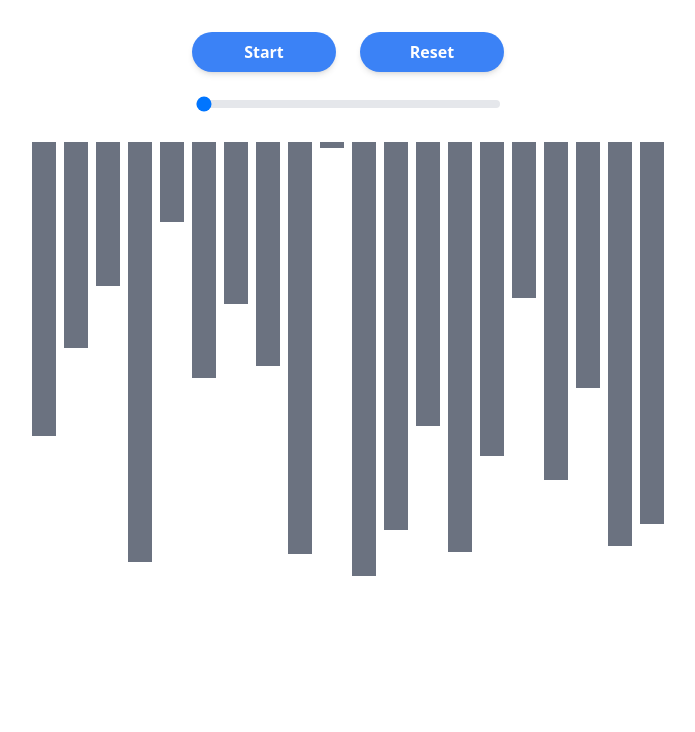
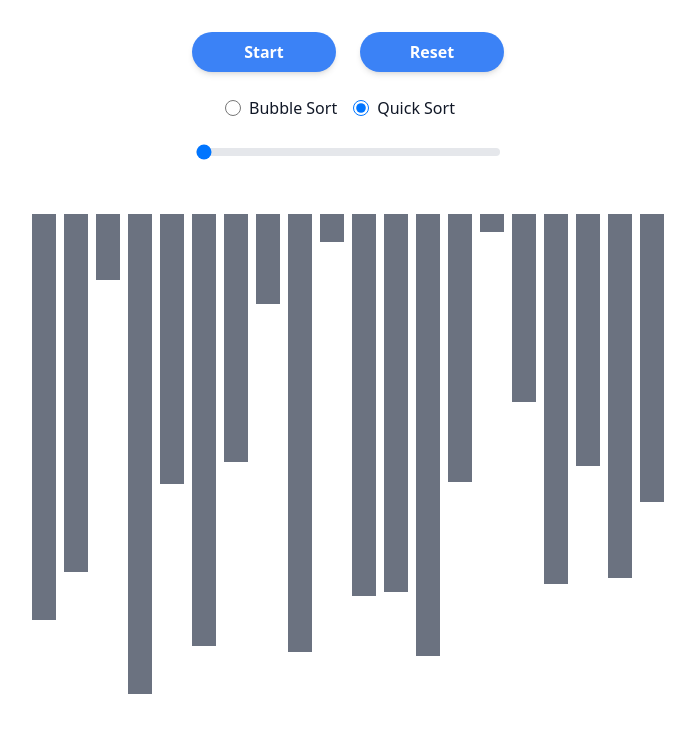
Before and after one commit to bahetyshyam/sorting-app, a React (Vite) app: page / in a window 1280 px wide. Shown: the top 732 px of the page, without its empty margins (292-987 px from the left). Built offline with nearby package versions, Linux system fonts and the light colour scheme.

Commit message:
Moved sorting algorithm to utility, started quick sort

```diff
--- a/src/App.tsx
+++ b/src/App.tsx
@@ -1,33 +1,40 @@
-import { useEffect } from 'react';
-import { v4 as uuidv4 } from 'uuid';
+import { useEffect, useMemo } from 'react';
 import Button from './components/Button';
 import Bar from './components/Bar';
 import './App.css';
-import { ElementItem } from './types';
-import { useAppContext } from './contexts/AppContext';
+import { AppContextType, useAppContext } from './contexts/AppContext';
 import RangeSlider from './components/RangeSlider';
+import RadioButtons from './components/RadioButtons';
+import { createRandomNumberArray } from './contexts/util';
+import { SortingAlgorithm } from './types';
 
-function createRandomNumberArray(
-  size: number = 20,
-  upperLimit: number = 100,
-): ElementItem[] {
-  return Array.from({ length: size }, () => ({
-    value: Math.floor(Math.random() * upperLimit),
-    id: uuidv4(),
-    color: 'gray',
-  }));
-}
+const radioButtonItems = [
+  {
+    id: 'bubbleSort',
+    value: 'bubbleSort',
+    label: 'Bubble Sort',
+    isDefault: false,
+  },
+  {
+    id: 'quickSort',
+    value: 'quickSort',
+    label: 'Quick Sort',
+    isDefault: false,
+  },
+];
 
 function App() {
   const {
     sortArray,
     isAppSorting,
     arraySize,
+    sortingAlgorithm,
     setSortArray,
     setArraySize,
+    setSortingAlgorithm,
     resetArray,
     startSorting,
-  } = useAppContext();
+  } = useAppContext() as AppContextType;
 
   useEffect(() => {
     setSortArray(createRandomNumberArray());
@@ -45,6 +52,20 @@ function App() {
     }
   }
 
+  const radioItemsProps = useMemo(() => {
+    const radioItems = radioButtonItems.map((item) => {
+      return {
+        ...item,
+        isDefault: item.value === sortingAlgorithm,
+      };
+    });
+    return radioItems;
+  }, [sortingAlgorithm]);
+
+  function onChangeRadioButton(value: string) {
+    setSortingAlgorithm(value as SortingAlgorithm);
+  }
+
   return (
     <div>
       <div className="flex items-center justify-center">
@@ -55,6 +76,10 @@ function App() {
           Reset
         </Button>
       </div>
+      <RadioButtons
+        radioItems={radioItemsProps}
+        onChange={onChangeRadioButton}
+      />
       <RangeSlider
         value={arraySize}
         updateArraySize={setArraySize}
@@ -69,6 +94,7 @@ function App() {
               id={item.id}
               value={item.value}
               barColor={item.color}
+              isPivot={item.isPivot}
             />
           );
         })}
--- a/src/components/Bar/index.tsx
+++ b/src/components/Bar/index.tsx
@@ -6,15 +6,23 @@ interface IProps {
   id: string;
   value: number;
   barColor: ElementItemColor;
+  isPivot?: boolean;
 }
 
-const Bar: React.FC<IProps> = ({ id, value, barColor }) => {
+const Bar: React.FC<IProps> = ({ id, value, barColor, isPivot }) => {
   const barClass = classNames(['w-6 m-1'], {
     'bg-gray-500': barColor === 'gray',
     'bg-blue-600': barColor === 'blue',
+    'bg-red-600': barColor === 'red',
+  });
+  const pivotClassNames = classNames(['w-6 m-1'], {
+    'bg-red-600': isPivot,
   });
   return (
-    <div key={id} className={barClass} style={{ height: value * 2 }}></div>
+    <div key={id}>
+      <div className={pivotClassNames} style={{ height: 20 }}></div>
+      <div className={barClass} style={{ height: value * 2 }}></div>
+    </div>
   );
 };
 
--- /dev/null
+++ b/src/components/RadioButtons/index.tsx
@@ -0,0 +1,63 @@
+import React, { useEffect, useId, useMemo, useState } from 'react';
+
+interface IProps {
+  radioItems: RadioItemsType[];
+  onChange?: (radioValue: string) => void;
+}
+
+type RadioItemsType = {
+  id: string;
+  value: string;
+  label: string;
+  isDefault?: boolean;
+};
+
+const RadioButtons: React.FC<IProps> = ({ radioItems, onChange }) => {
+  const defaultRadioValue = useMemo(() => {
+    if (radioItems.length === 0) {
+      return '';
+    }
+    const item = radioItems.find((item) => item.isDefault);
+    if (item) {
+      return item.value;
+    }
+    return radioItems[0].value;
+  }, [radioItems]);
+  const [radioValue, setRadioValue] = useState<string>(defaultRadioValue);
+  const [nameForRadio] = useId();
+  useEffect(() => {
+    if (onChange) {
+      onChange(radioValue);
+    }
+  }, [radioValue]);
+  function onRadioValueChange(e: React.FormEvent<HTMLInputElement>) {
+    setRadioValue(e.currentTarget.value);
+  }
+  return (
+    <div className="mt-6 flex items-center justify-center">
+      {radioItems.map(({ id, value, label }) => {
+        return (
+          <div key={id} className="mr-4 flex items-center">
+            <input
+              checked={radioValue === value}
+              onChange={onRadioValueChange}
+              id={id}
+              type="radio"
+              value={value}
+              name={nameForRadio}
+              className="h-4 w-4 cursor-pointer border-gray-300 bg-gray-100 text-blue-600"
+            />
+            <label
+              htmlFor={id}
+              className="ms-2 cursor-pointer text-base font-medium text-gray-900 dark:text-gray-300"
+            >
+              {label}
+            </label>
+          </div>
+        );
+      })}
+    </div>
+  );
+};
+
+export default RadioButtons;
--- a/src/contexts/util.ts
+++ b/src/contexts/util.ts
@@ -1,13 +1,169 @@
-import { ElementItem } from '../types';
+import { ElementItem, SortingAlgorithm } from '../types';
 import { v4 as uuidv4 } from 'uuid';
+
+function createRandomNumberExceptZero(upperLimit: number) {
+  let randomNumber;
+  do {
+    randomNumber = Math.floor(Math.random() * upperLimit);
+  } while (randomNumber === 0);
+  return randomNumber;
+}
 
 export function createRandomNumberArray(
   size: number = 20,
   upperLimit: number = 250,
 ): ElementItem[] {
   return Array.from({ length: size }, () => ({
-    value: Math.floor(Math.random() * upperLimit),
+    value: createRandomNumberExceptZero(upperLimit),
     id: uuidv4(),
     color: 'gray',
   }));
 }
+
+interface SortArrayParams {
+  sortArray: ElementItem[];
+  updateIsAppSorting: (isAppSorting: boolean) => void;
+  updateSortArray: (sortArray: ElementItem[]) => void;
+  sortingAlgorithm: SortingAlgorithm;
+}
+export function initiateSorting(sortArrayParamsObject: SortArrayParams) {
+  const { sortingAlgorithm } = sortArrayParamsObject;
+  switch (sortingAlgorithm) {
+    case 'bubbleSort':
+      bubbleSort(sortArrayParamsObject);
+      break;
+    case 'quickSort':
+      initiateQuickSort(sortArrayParamsObject);
+      break;
+    default:
+      throw new Error('Invalid sorting algorithm type');
+  }
+}
+
+async function bubbleSort({
+  sortArray,
+  updateIsAppSorting,
+  updateSortArray,
+}: SortArrayParams) {
+  updateIsAppSorting(true);
+  for (let i = 0; i < sortArray.length; i++) {
+    // Last i elements are already in place
+    for (let j = 0; j < sortArray.length - i - 1; j++) {
+      // Checking if the item at present iteration
+      // is greater than the next iteration
+      sortArray[j].color = 'blue';
+      sortArray[j + 1].color = 'blue';
+      updateSortArray([...sortArray]);
+      if (sortArray[j].value > sortArray[j + 1].value) {
+        // If the condition is true
+        // then swap them
+        const temp = sortArray[j];
+        sortArray[j] = sortArray[j + 1];
+        sortArray[j + 1] = temp;
+        await new Promise((resolve) => {
+          setTimeout(() => {
+            resolve(() => {
+              updateSortArray([...sortArray]);
+            });
+          }, 10);
+        });
+      }
+      sortArray[j].color = 'gray';
+      sortArray[j + 1].color = 'gray';
+      updateSortArray([...sortArray]);
+    }
+  }
+  updateIsAppSorting(false);
+}
+
+async function initiateQuickSort({
+  sortArray,
+  updateIsAppSorting,
+  updateSortArray,
+}: SortArrayParams) {
+  async function swap(
+    items: ElementItem[],
+    leftIndex: number,
+    rightIndex: number,
+  ) {
+    const temp = items[leftIndex];
+    items[leftIndex] = items[rightIndex];
+    items[rightIndex] = temp;
+    updateSortArray([...items]);
+    await new Promise((resolve) => {
+      setTimeout(() => {
+        resolve(() => {
+          updateSortArray([...sortArray]);
+        });
+      }, 1000);
+    });
+  }
+  async function partition(items: ElementItem[], left: number, right: number) {
+    const pivot = items[Math.floor((right + left) / 2)]; //middle element
+    pivot.isPivot = true;
+    await new Promise((resolve) => {
+      setTimeout(() => {
+        resolve(() => {
+          updateSortArray([...sortArray]);
+        });
+      }, 1000);
+    });
+    let i = left; //left pointer
+    let j = right; //right pointer
+    items[i].color = 'blue';
+    items[j].color = 'blue';
+    updateSortArray([...items]);
+    while (i <= j) {
+      while (items[i].value < pivot.value) {
+        items[i].color = 'gray';
+        i++;
+        items[i].color = 'blue';
+        updateSortArray([...items]);
+      }
+      while (items[j].value > pivot.value) {
+        items[j].color = 'gray';
+        j--;
+        items[j].color = 'blue';
+        updateSortArray([...items]);
+      }
+      if (i <= j) {
+        await swap(items, i, j); //swapping two elements
+        items[i].color = 'gray';
+        items[j].color = 'gray';
+        i++;
+        j--;
+        updateSortArray([...items]);
+      }
+    }
+    if (items[i]) {
+      items[i].color = 'gray';
+    }
+    if (items[j]) {
+      items[j].color = 'gray';
+    }
+    updateSortArray([...items]);
+    pivot.isPivot = false;
+    return i;
+  }
+
+  async function quickSort(items: ElementItem[], left: number, right: number) {
+    let index;
+    if (items.length > 1) {
+      index = await partition(items, left, right); //index returned from partition
+      if (left < index - 1) {
+        //more elements on the left side of the pivot
+        await quickSort(items, left, index - 1);
+      }
+      if (index < right) {
+        //more elements on the right side of the pivot
+        await quickSort(items, index, right);
+      }
+    }
+    return items;
+  }
+  // first call to quick sort
+  updateIsAppSorting(true);
+  const sortedArray = await quickSort(sortArray, 0, sortArray.length - 1);
+  updateSortArray([...sortedArray]);
+  updateIsAppSorting(false);
+}
--- a/src/types/index.ts
+++ b/src/types/index.ts
@@ -1,6 +1,8 @@
-export type ElementItemColor = 'gray' | 'blue';
+export type ElementItemColor = 'gray' | 'blue' | 'red';
 export type ElementItem = {
   value: number;
   id: string;
   color: ElementItemColor;
+  isPivot?: boolean;
 };
+export type SortingAlgorithm = 'bubbleSort' | 'quickSort';
```
Also changed, not shown: src/contexts/AppContext.tsx (+33 -46 lines).
